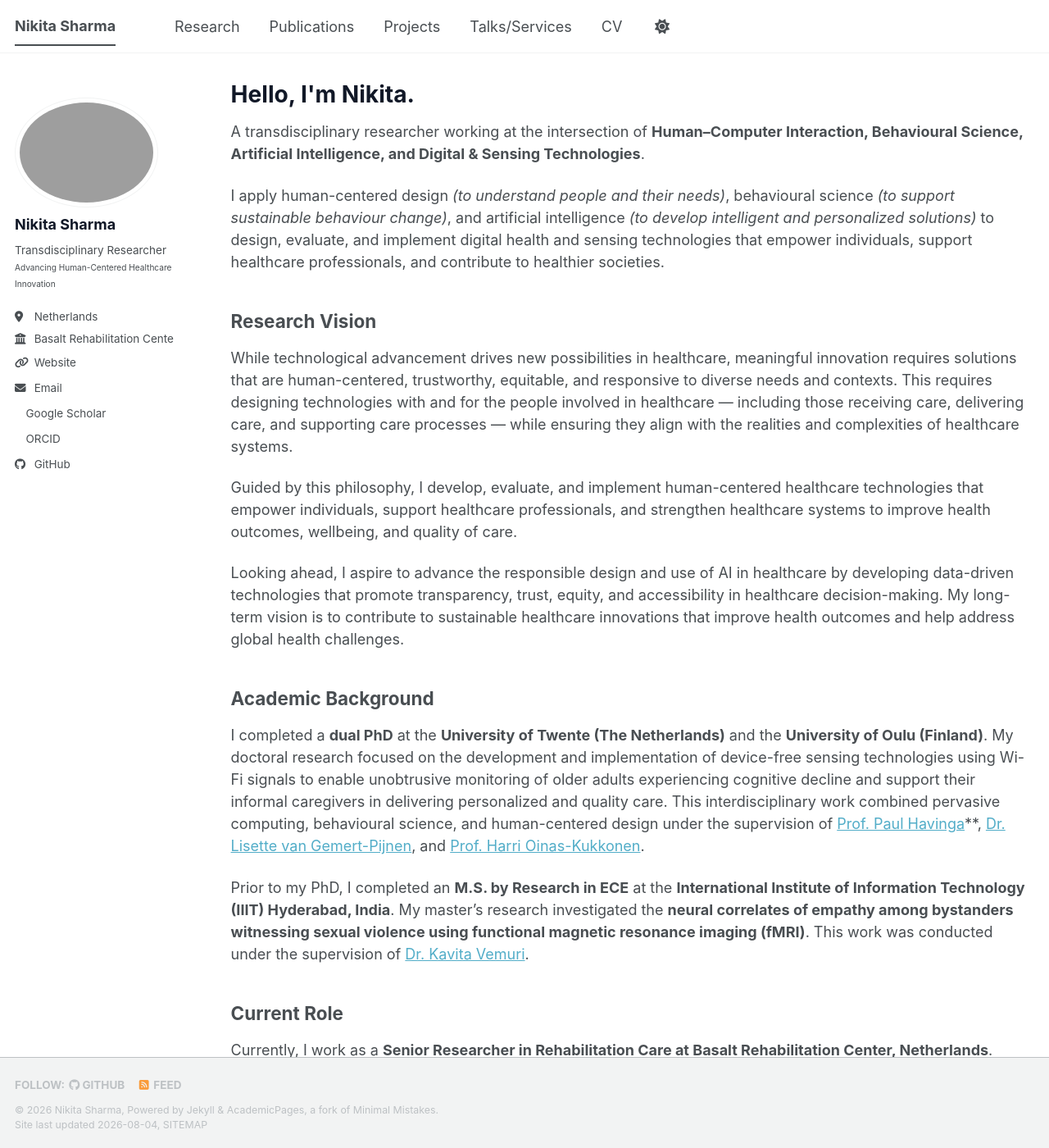
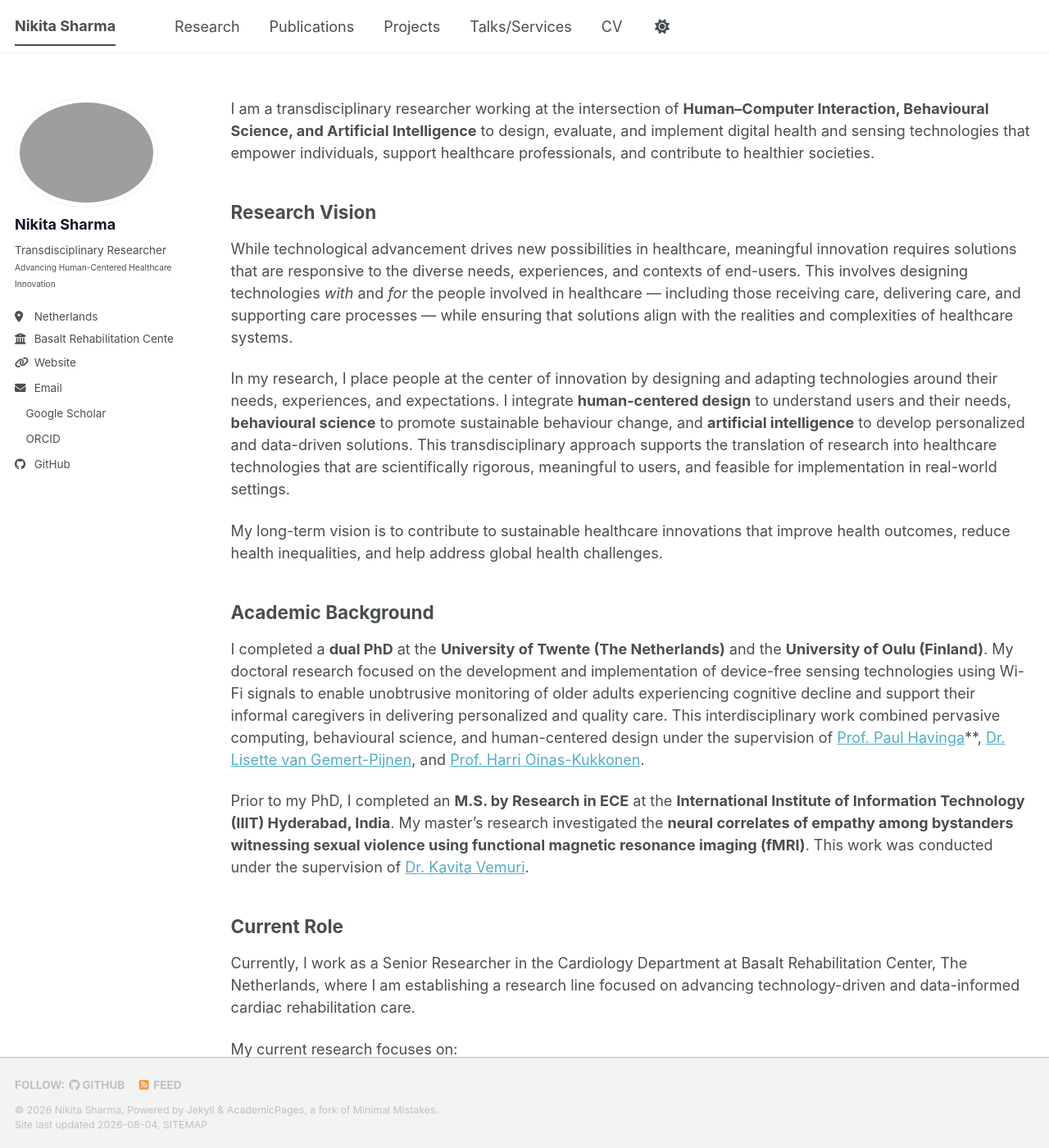
Before and after one commit to nikitasharma14/Portfolio, a Jekyll site: the page built from _pages/about.md, in a window 1280 px wide and 1400 px high. Shown: the whole window at 82% size. Built offline with Jekyll 4.4.1, drawn with Linux system fonts in a browser that asks for light colours; a style sheet for code colours, icons or effects is not loaded; some of the changed text lies outside the part shown.

Commit message:
Update about.md

```diff
--- a/_pages/about.md
+++ b/_pages/about.md
@@ -1,6 +1,6 @@
 ---
 layout: archive
-title: "Hello, I'm Nikita."
+title: ""
 permalink: /
 author_profile: true
 redirect_from:
@@ -8,17 +8,15 @@ redirect_from:
   - /about.html
 ---
 
-A transdisciplinary researcher working at the intersection of **Human–Computer Interaction, Behavioural Science, Artificial Intelligence, and Digital & Sensing Technologies**.
-
-I apply human-centered design *(to understand people and their needs)*, behavioural science *(to support sustainable behaviour change)*, and artificial intelligence *(to develop intelligent and personalized solutions)* to design, evaluate, and implement digital health and sensing technologies that empower individuals, support healthcare professionals, and contribute to healthier societies.
+I am a transdisciplinary researcher working at the intersection of **Human–Computer Interaction, Behavioural Science, and Artificial Intelligence** to design, evaluate, and implement digital health and sensing technologies that empower individuals, support healthcare professionals, and contribute to healthier societies.
 
 ## Research Vision
 
-While technological advancement drives new possibilities in healthcare, meaningful innovation requires solutions that are human-centered, trustworthy, equitable, and responsive to diverse needs and contexts. This requires designing technologies with and for the people involved in healthcare — including those receiving care, delivering care, and supporting care processes — while ensuring they align with the realities and complexities of healthcare systems.
+While technological advancement drives new possibilities in healthcare, meaningful innovation requires solutions that are responsive to the diverse needs, experiences, and contexts of end-users. This involves designing technologies *with* and *for* the people involved in healthcare — including those receiving care, delivering care, and supporting care processes — while ensuring that solutions align with the realities and complexities of healthcare systems.
 
-Guided by this philosophy, I develop, evaluate, and implement human-centered healthcare technologies that empower individuals, support healthcare professionals, and strengthen healthcare systems to improve health outcomes, wellbeing, and quality of care.
+In my research, I place people at the center of innovation by designing and adapting technologies around their needs, experiences, and expectations. I integrate **human-centered design** to understand users and their needs, **behavioural science** to promote sustainable behaviour change, and **artificial intelligence** to develop personalized and data-driven solutions. This transdisciplinary approach supports the translation of research into healthcare technologies that are scientifically rigorous, meaningful to users, and feasible for implementation in real-world settings.
 
-Looking ahead, I aspire to advance the responsible design and use of AI in healthcare by developing data-driven technologies that promote transparency, trust, equity, and accessibility in healthcare decision-making. My long-term vision is to contribute to sustainable healthcare innovations that improve health outcomes and help address global health challenges.
+My long-term vision is to contribute to sustainable healthcare innovations that improve health outcomes, reduce health inequalities, and help address global health challenges.
 
 ## Academic Background
 
@@ -28,25 +26,15 @@ Prior to my PhD, I completed an **M.S. by Research in ECE** at the **Internation
 
 ## Current Role
 
-Currently, I work as a **Senior Researcher in Rehabilitation Care at Basalt Rehabilitation Center, Netherlands**.
+Currently, I work as a Senior Researcher in the Cardiology Department at Basalt Rehabilitation Center, The Netherlands, where I am establishing a research line focused on advancing technology-driven and data-informed cardiac rehabilitation care.
 
 My current research focuses on:
-- Digital and hybrid rehabilitation pathways
-- Patient-centered healthcare innovation
-- Behaviour change interventions
-- Integration of sensing technologies and AI in healthcare
 
-I am also involved in developing and evaluating technologies that support personalized health management and ageing well.
+- Data-driven insights for cardiac rehabilitation: Conducting retrospective analyses of rehabilitation data to understand patient characteristics, treatment pathways, and determinants of outcomes for supporting evidence-based care improvement and integration of rehabilitation data with the national heart registry (NHR).
+- Digital and hybrid rehabilitation pathways: Refining and evaluating digital and hybrid care models that complement traditional rehabilitation and support personalized, flexible, and accessible care delivery.
+- AI-supported rehabilitation decision-making: Exploring the use of sensing technologies and artificial intelligence to develop clinical decision-support tools that assist physiotherapists in estimating optimal training intensity, monitoring patient progress, and adapting rehabilitation programs over time.
+- Data quality and responsible data use: Establishing approaches to improve healthcare data quality, interoperability, and readiness for secondary data usage.
 
-## Research Interests
-
-- Digital health and healthcare innovation
-- Human–Computer Interaction
-- Human-centered Artificial Intelligence
-- Behaviour change and personalization
-- Smart environments and sensing technologies
-- Rehabilitation and healthy ageing
-- Technology adoption and implementation in healthcare
 
 ## Collaboration
 
```
